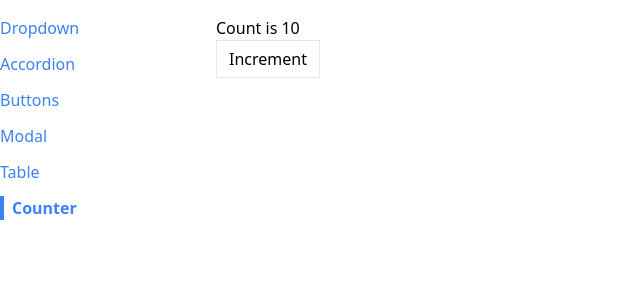
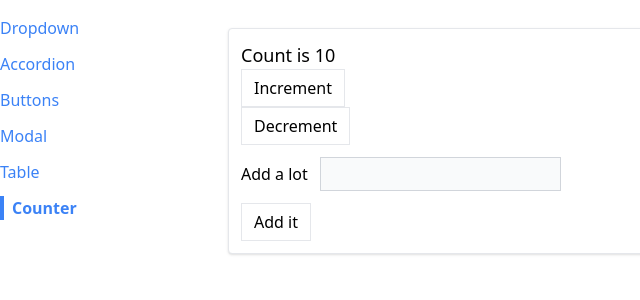
Before and after one commit to JoshuaMather/react-tutorial-apps, a React (Create React App) app in the folder comps/: page /counter in a window 1280 px wide. Shown: the top 300 px of the page, without its empty margins (0-640 px from the left). Built offline with nearby package versions, Linux system fonts and the light colour scheme.

Commit message:
Section 18 - Reducers

```diff
--- a/comps/src/pages/CounterPage.js
+++ b/comps/src/pages/CounterPage.js
@@ -1,17 +1,114 @@
+import {produce} from "immer"
+import { useReducer } from "react";
 import Button from "../components/Button";
-import useCounter from "../hooks/use-counter";
+import Panel from '../components/Panel';
 
+const INCREMENT_COUNT = 'increment';
+const DECREMENT_COUNT = 'decrement';
+const SET_VALUE_TO_ADD = 'change-value-to-add';
+const ADD_VALUE_TO_COUNT = 'add-value-to-count';
+
+const reducer = (state, action) => {
+    switch (action.type) {
+        case INCREMENT_COUNT:
+            // return {
+            //     ...state,
+            //     count: state.count+1
+            // }
+            state.count = state.count+1;
+            return;
+
+        case DECREMENT_COUNT:
+            // return {
+            //     ...state,
+            //     count: state.count-1
+            // }
+            state.count = state.count-1;
+            return;
+
+        case SET_VALUE_TO_ADD:
+            // return {
+            //     ...state,
+            //     valueToAdd: action.payload
+            // }
+            state.valueToAdd = action.payload;
+            return;
+
+        case ADD_VALUE_TO_COUNT:
+            // return {
+            //     ...state,
+            //     count: state.count + state.valueToAdd,
+            //     valueToAdd: 0
+            // }
+            state.count = state.count + state.valueToAdd
+            state.valueToAdd = 0;
+            return;
+
+        default:
+            // return state;
+            return;
+    }
+}
 
 function CounterPage({ initialCount }) {
-    const { count, increment } = useCounter({initialCount});
+    // const [count, setCount] = useState(initialCount);
+    // const [valueToAdd, setValueToAdd] = useState(0);
+    const [state, dispatch] = useReducer(produce(reducer), {
+        count: initialCount,
+        valueToAdd: 0
+    })
+
+    const increment = () => {
+        dispatch({
+            type: INCREMENT_COUNT
+        });
+    }
+
+    const decrement = () => {
+        dispatch({
+            type: DECREMENT_COUNT
+        });
+    }
+
+    const handleChange = (event) => {
+        const value = parseInt(event.target.value) || 0;
+
+        dispatch({
+            type: SET_VALUE_TO_ADD,
+            payload: value
+        })
+    }
+
+    const handleSubmit = (event) => {
+        event.preventDefault();
+
+        dispatch({
+            type: ADD_VALUE_TO_COUNT
+        });;
+    }
 
     return (
-        <div>
-            <h1>Count is {count}</h1>
-            <Button onClick={increment}>
-                Increment
-            </Button>
-        </div>
+        <Panel className="m-3">
+            <h1 className="text-lg">Count is {state.count}</h1>
+            <div>
+                <Button onClick={increment}>
+                    Increment
+                </Button>
+                <Button onClick={decrement}>
+                    Decrement
+                </Button>
+            </div>
+
+            <form onSubmit={handleSubmit}>
+                <label>Add a lot</label>
+                <input
+                value={state.valueToAdd || ''}
+                onChange={handleChange}
+                type="number"
+                className="p-1 m-3 bg-gray-50 border border-gray-300" />
+                <Button>Add it</Button>
+            </form>
+        </Panel>
     )
 }
 
```
